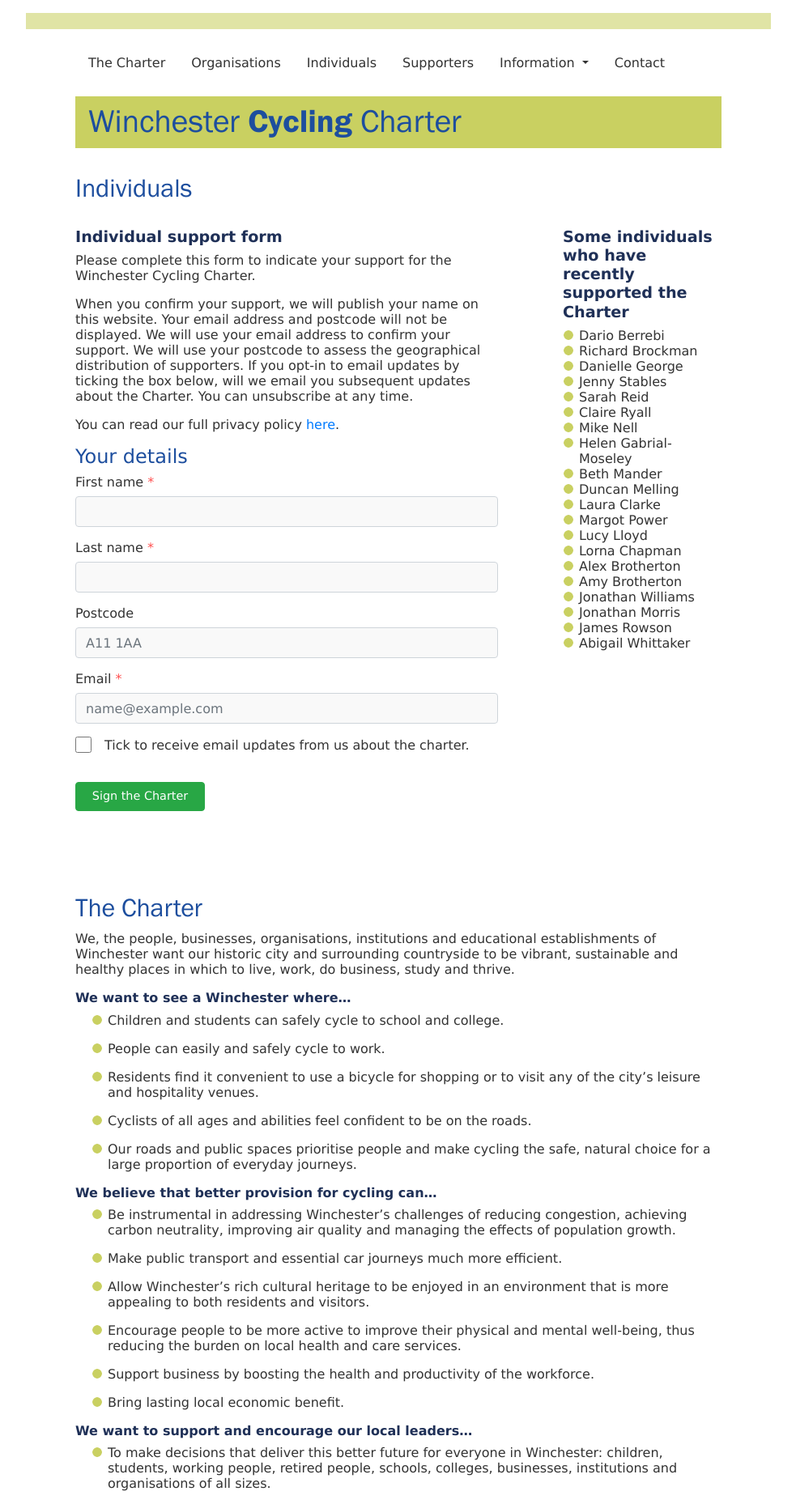
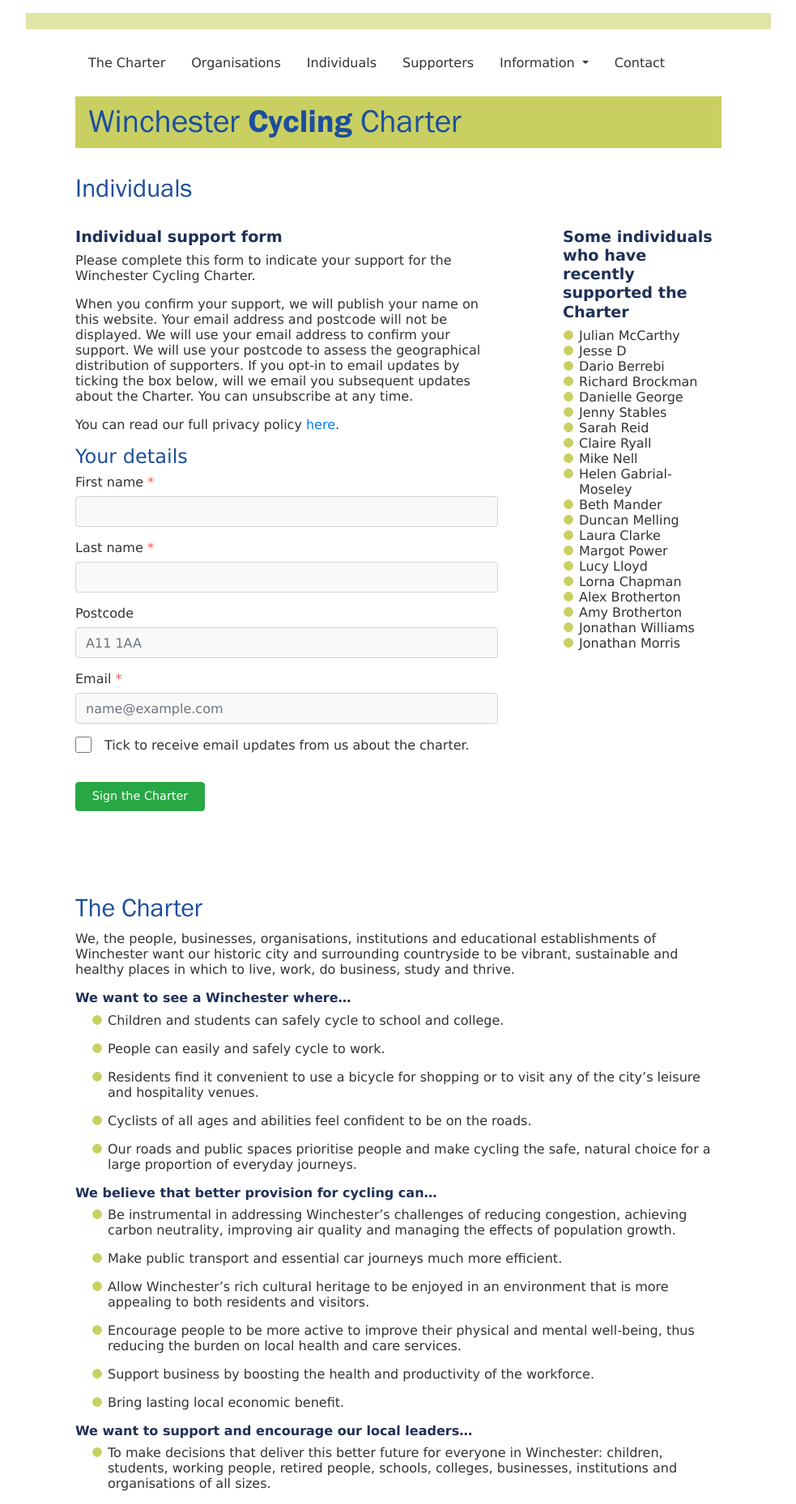
Before and after one commit to winchestercyclingcharter/winchestercyclingcharter.github.io, a Jekyll site: the page built from ind-page.md, in a window 1280 px wide. Shown: the whole page at 81% size, without its empty margins (148-1131 px from the left). Built offline with Jekyll 4.4.1, drawn with Linux system fonts in a browser that asks for light colours; nearby versions of some CDN libraries.

Commit message:
Update people.yml

```diff
--- a/_data/people.yml
+++ b/_data/people.yml
@@ -795,3 +795,5 @@ people:
 - { lastname: George, firstname: Danielle, dt: 20220428-090925-474581 }
 - { lastname: Brockman, firstname: Richard, dt: 20220428-135836-489781 }
 - { lastname: Berrebi, firstname: Dario, dt: 20220429-150224-546702 }
+- { lastname: D, firstname: Jesse, dt: 20220502-121006-275990 }
+- { lastname: McCarthy, firstname: Julian, dt: 20220505-154913-323265 }
```
